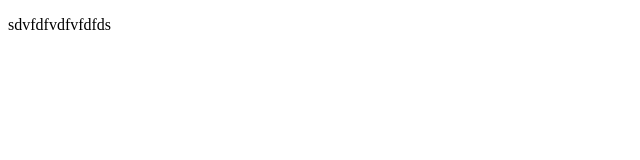
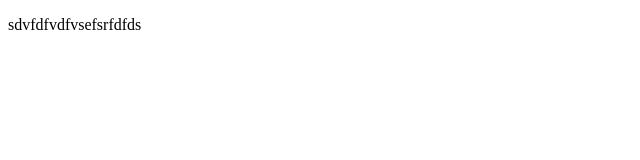
Before and after one commit to vadya02/git, a plain HTML site: page index.html in a window 1280 px wide. Shown: the full height of the page, 0-640 px from the left. Drawn offline with Linux system fonts and the light colour scheme.

Commit message:
Поправили

```diff
--- a/index.html
+++ b/index.html
@@ -7,7 +7,7 @@
     <title>Document</title>
 </head>
 <body>
-    <p>sdvfdfvdfvfdfds</p>
+    <p>sdvfdfvdfvsefsrfdfds</p>
 
 </body>
 </html>
```
